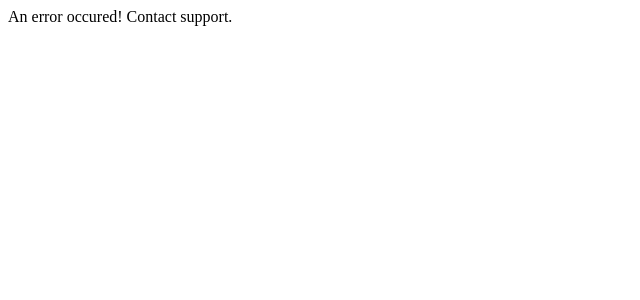
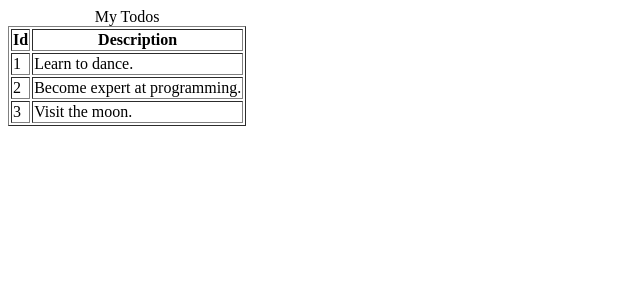
Before and after one commit to AlinIbadof/project-todomnglist, an Angular app in the folder frontend/todo/: page /todos in a window 1280 px wide. Shown: the top 300 px of the page, without its empty margins (0-640 px from the left). Built offline with nearby package versions, Linux system fonts and the light colour scheme.

Commit message:
generate todo list component with basic functionality; add routing to todos page

```diff
--- a/frontend/todo/src/app/app-routing.module.ts
+++ b/frontend/todo/src/app/app-routing.module.ts
@@ -1,6 +1,7 @@
 import { NgModule } from '@angular/core';
 import { RouterModule, Routes } from '@angular/router';
 import { ErrorComponent } from './error/error.component';
+import { ListTodoComponent } from './list-todo/list-todo.component';
 import { LoginComponent } from './login/login.component';
 import { WelcomeComponent } from './welcome/welcome.component';
 
@@ -9,6 +10,7 @@
   { path: '', component: LoginComponent },
   { path: 'login', component: LoginComponent },
   { path: 'welcome/:name', component: WelcomeComponent },
+  { path: 'todos', component: ListTodoComponent },
   { path: '**', component: ErrorComponent },
 ];
 
--- a/frontend/todo/src/app/app.module.ts
+++ b/frontend/todo/src/app/app.module.ts
@@ -7,9 +7,10 @@
 import { LoginComponent } from './login/login.component';
 import { FormsModule } from '@angular/forms';
 import { ErrorComponent } from './error/error.component';
+import { ListTodoComponent } from './list-todo/list-todo.component';
 
 @NgModule({
-  declarations: [AppComponent, WelcomeComponent, LoginComponent, ErrorComponent],
+  declarations: [AppComponent, WelcomeComponent, LoginComponent, ErrorComponent, ListTodoComponent],
   imports: [BrowserModule, AppRoutingModule, FormsModule],
   providers: [],
   bootstrap: [AppComponent],
--- /dev/null
+++ b/frontend/todo/src/app/list-todo/list-todo.component.html
@@ -0,0 +1,17 @@
+<table border="1">
+  <caption>
+    My Todos
+  </caption>
+  <thead>
+    <tr>
+      <th>Id</th>
+      <th>Description</th>
+    </tr>
+  </thead>
+  <tbody>
+    <tr *ngFor="let todo of todos">
+      <td>{{ todo.id }}</td>
+      <td>{{ todo.description }}</td>
+    </tr>
+  </tbody>
+</table>
--- /dev/null
+++ b/frontend/todo/src/app/list-todo/list-todo.component.ts
@@ -0,0 +1,24 @@
+import { Component } from '@angular/core';
+
+@Component({
+  selector: 'app-list-todo',
+  templateUrl: './list-todo.component.html',
+  styleUrls: ['./list-todo.component.css'],
+})
+export class ListTodoComponent {
+  //creating a simple to do object
+  todos = [
+    {
+      id: 1,
+      description: 'Learn to dance.',
+    },
+    {
+      id: 2,
+      description: 'Become expert at programming.',
+    },
+    {
+      id: 3,
+      description: 'Visit the moon.',
+    },
+  ];
+}
```
Also changed, not shown: frontend/todo/src/app/list-todo/list-todo.component.css (added), 1 other file (tests, documents, lock files or other folders).
